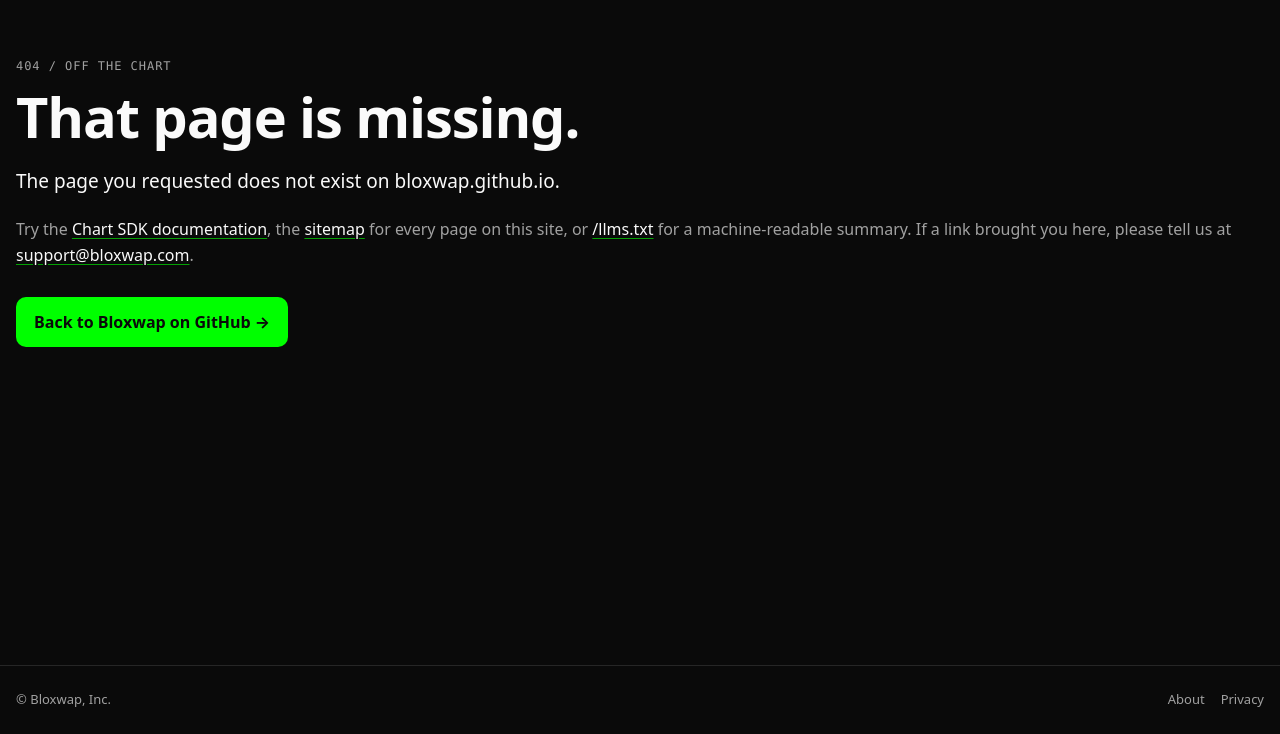
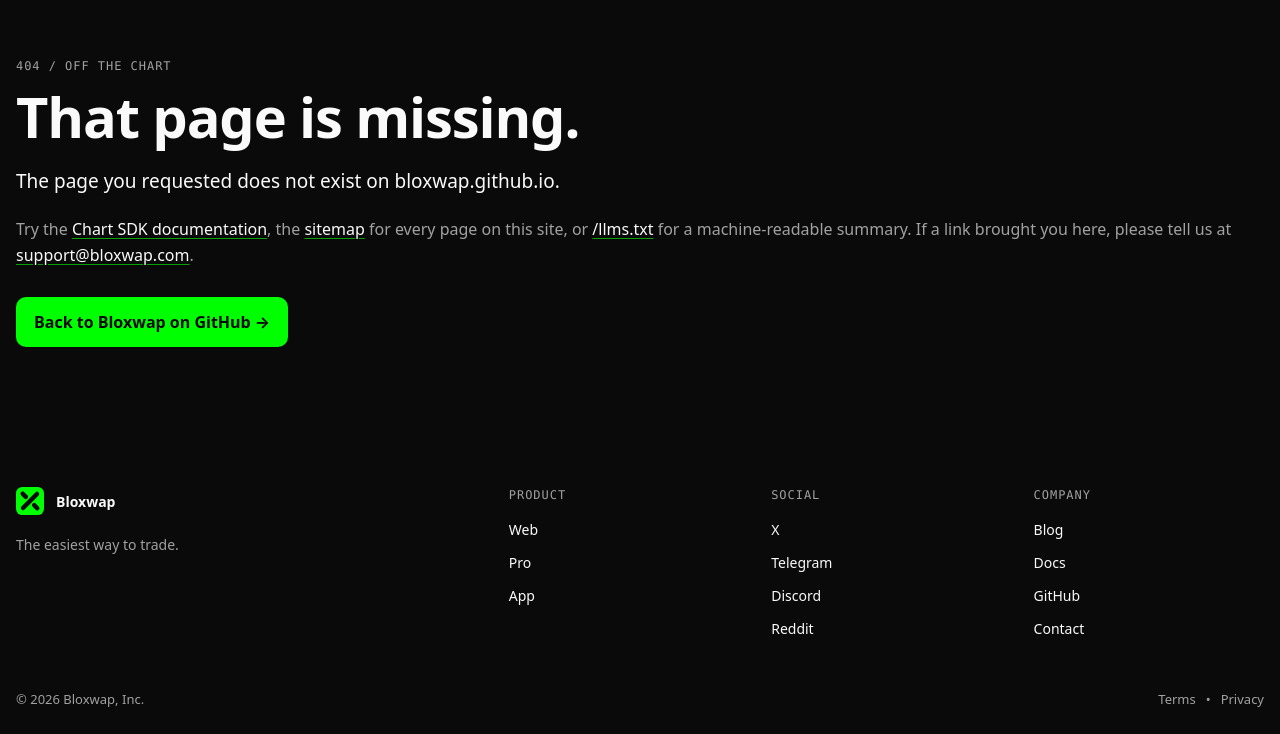
Before and after one commit to bloxwap/bloxwap.github.io, a website: page 404.html in a window 1280 px wide. Shown: the part 66-800 px from the top of the page. Drawn offline with Linux system fonts and the light colour scheme.

Commit message:
feat: adopt the bloxwap.com footer

```diff
--- a/404.html
+++ b/404.html
@@ -6,7 +6,7 @@
   <title>Page not found — Bloxwap on GitHub</title>
   <meta name="robots" content="noindex" />
   <link rel="icon" href="/icon.svg" type="image/svg+xml" />
-  <link rel="stylesheet" href="/styles.css?v=2026-09-26-2" />
+  <link rel="stylesheet" href="/styles.css?v=2026-09-26-3" />
 </head>
 <body>
   <header class="nav">
@@ -21,8 +21,36 @@
     <a class="cta" href="/">Back to Bloxwap on GitHub →</a>
   </main>
   <footer>
-    <span>© Bloxwap, Inc.</span>
-    <nav aria-label="Company"><a href="/about/">About</a><a href="/privacy/">Privacy</a></nav>
+    <div class="footer-grid">
+      <div class="footer-brand">
+        <a class="brand" href="/"><img src="/icon.svg" alt="" width="28" height="28" /> Bloxwap</a>
+        <p>The easiest way to trade.</p>
+      </div>
+      <nav class="footer-col" aria-label="Product">
+        <h4>Product</h4>
+        <a href="https://bloxwap.app">Web</a>
+        <a href="https://bloxwap.pro">Pro</a>
+        <a href="https://bloxwap.com/#app">App</a>
+      </nav>
+      <nav class="footer-col" aria-label="Social">
+        <h4>Social</h4>
+        <a href="https://x.com/bloxwap">X</a>
+        <a href="https://t.me/bloxwap">Telegram</a>
+        <a href="https://discord.com/invite/cEfkcg6JHT">Discord</a>
+        <a href="https://www.reddit.com/r/Bloxwap/">Reddit</a>
+      </nav>
+      <nav class="footer-col" aria-label="Company">
+        <h4>Company</h4>
+        <a href="https://bloxwap.com/blog">Blog</a>
+        <a href="https://bloxwap.com/docs">Docs</a>
+        <a href="https://github.com/bloxwap">GitHub</a>
+        <a href="mailto:support@bloxwap.com">Contact</a>
+      </nav>
+    </div>
+    <div class="footer-base">
+      <span>© 2026 Bloxwap, Inc.</span>
+      <nav class="footer-legal" aria-label="Legal"><a href="https://bloxwap.com/docs/terms">Terms</a><span aria-hidden="true">•</span><a href="/privacy/">Privacy</a></nav>
+    </div>
   </footer>
 </body>
 </html>
--- a/styles.css
+++ b/styles.css
@@ -44,7 +44,14 @@ strong { color: var(--text); }
 .card p { margin: 0; font-size: 14px; }
 .card:hover { background: #1f1f1f; }
 code { font: 14px ui-monospace, 'SF Mono', Menlo, monospace; color: var(--text); }
-footer { position: relative; display: flex; flex-wrap: wrap; justify-content: space-between; gap: 12px; width: 100%; max-width: 1400px; margin: 0 auto; padding: 24px 16px; color: var(--muted); font-size: 13px; }
-footer::before { content: ""; position: absolute; top: 0; left: calc(50% - 50vw); width: 100vw; border-top: 1px solid var(--border); }
-footer nav { display: flex; flex-wrap: wrap; gap: 16px; }
-footer a { color: var(--muted); text-decoration: none; }
+footer { width: 100%; max-width: 1400px; margin: 0 auto; padding: 48px 16px 24px; color: var(--muted); font-size: 14px; }
+.footer-grid { display: grid; grid-template-columns: 2fr 1fr 1fr 1fr; gap: 32px; }
+@media (max-width: 800px) { .footer-grid { grid-template-columns: 1fr 1fr; } }
+.footer-brand p { margin: 12px 0 0; }
+.footer-col { display: flex; flex-direction: column; gap: 10px; }
+.footer-col h4 { margin: 0 0 4px; color: var(--muted); font: 12px/1.4 ui-monospace, 'SF Mono', Menlo, monospace; letter-spacing: 0.08em; text-transform: uppercase; }
+.footer-col a { color: var(--text); text-decoration: none; }
+.footer-base { display: flex; flex-wrap: wrap; justify-content: space-between; gap: 12px; margin-top: 48px; font-size: 13px; }
+.footer-legal { display: flex; gap: 10px; }
+.footer-legal a { color: var(--muted); text-decoration: none; }
+.footer-legal a:hover { color: var(--text); }
```
Also changed, not shown: about/index.html (+31 -3 lines), index.html (+31 -3 lines), privacy/index.html (+31 -3 lines).
